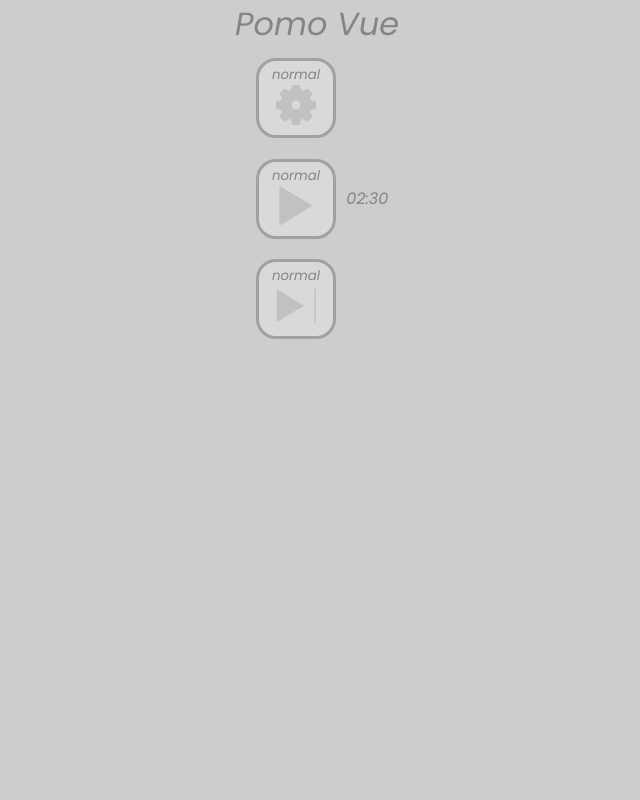
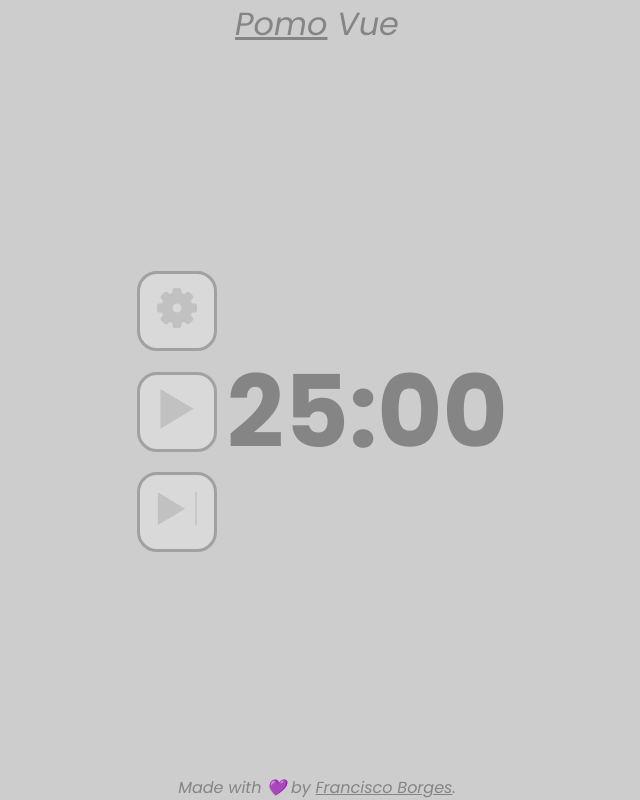
Before and after one commit to Franciscoborges2002/pomoCore, a Vue app: page / in a window 1280 px wide. Shown: the whole page, without its empty margins (323-963 px from the left). Built offline with nearby package versions, Linux system fonts and the light colour scheme.

Commit message:
Clock start working

```diff
--- a/src/components/Home.vue
+++ b/src/components/Home.vue
@@ -1,20 +1,19 @@
 <template>
   <div class="container">
     <div id="tittle">
-      <h1>Pomo Vue</h1>
+      <h1><a href="https://en.wikipedia.org/wiki/Pomodoro_Technique" target="_blank">Pomo</a> Vue</h1>
     </div>
     <div class="main">
       <div class="buttons">
-        <button>
-          <p class="state">normal</p>
+        <button @click="handleSettingsButton">
+          <p class="stateSettings">normal</p>
           <img src="@/assets/settingsButton.svg">
         </button>
-        <button @click="handlestartButton">
-          <p class="state">normal</p>
+        <button @click="handleStartButton">
+          <p class="stateMain">normal</p>
           <img src="@/assets/playButton.svg">
         </button>
-        <button>
-          <p class="state">normal</p>
+        <button @click="handleSkipButton">
           <img src="@/assets/skipButton.svg">
         </button>
       </div>
@@ -22,7 +21,9 @@
         {{timeDisplay}}
       </div>
     </div>
-
+    <footer>
+      Made with &#x1F49C; by <a href="https://github.com/Franciscoborges2002" target="_blank">Francisco Borges</a>.
+    </footer>
   </div>
 </template>
 
@@ -30,29 +31,38 @@
     export default {
         name: 'Home',
         data: () =>{
-          const pomodoroDuration = 2.5;
+          const pomodoroDuration = 25;
+          const restDuration = 5;
           return {
             currentTimeInSeconds: pomodoroDuration * 60,
-            buttonsStart:[
-              {icon: require('@/assets/settingsButton.svg'),state: "normal",function: "handleSettingsButton"},
-              {icon: require('@/assets/playButton.svg'),state: "normal",function: "handleStartButton"},
-              {icon: require('@/assets/skipButton.svg'),state: "normal",function: "handleSkipButton"}
-            ],
-            otherButtons:[
-              {icon: require('@/assets/pauseButton.svg'),state: "pause",function: "handlePauseButton"},
-              {icon: require('@/assets/skipButton.svg'),state: "setHover",function: "handleSkipButton"}
-            ]
+            timeRunning: false,
         };
       },
       methods:{
         handleSettingsButton () {
-          console.log("asdasdasdasd")
         },
         handleStartButton () {
-          console.log("asdasd")
+          if(!this.timeRunning){
+            this.playClock("run");
+            this.timeRunning = true;
+          }else{
+            this.playClock("stop");
+          }
+
         },
         handleSkipButton () {
-          console.log("ads")
+
+        },
+        playClock (state) {
+          if(state === "run"){
+            this.interval = setInterval(() => {
+              if(!(this.currentTimeInSeconds == 0)){
+                  this.currentTimeInSeconds -= 1;
+              }
+            }, 1000);
+          }else if(state === "stop"){
+
+          }
         }
       },
       computed: {
@@ -74,6 +84,7 @@
   display: flex;
   flex-direction:column;
   align-items: center;
+  justify-content: space-between;
 }
 
 .main{
@@ -90,8 +101,19 @@
   align-content: space-between;
 }
 
-.buttons div p{
+.buttons button p{
   font-size: 0%;
+}
+
+.timer{/* Meter animação a ficar mais finoe depois bold outra vez quando começar */
+  font-size: 100px;
+  font-weight: 700;
+  font-style:normal;
+  transition: font-weight 1s ease;
+}
+
+.timer:hover{
+  font-style: italic;
 }
 
 button{
```
Also changed, not shown: 1 other file (tests, documents, lock files or other folders).
